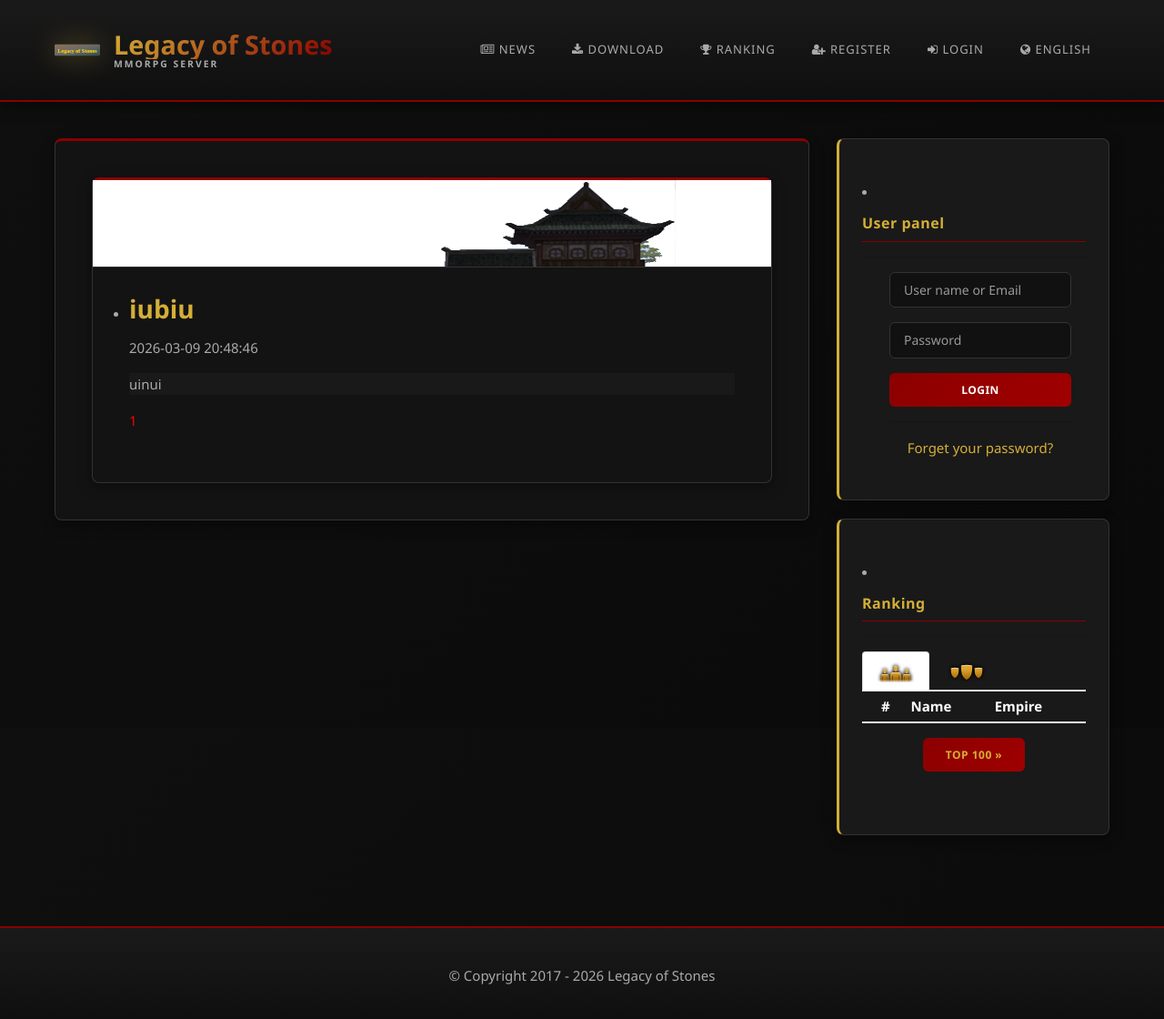
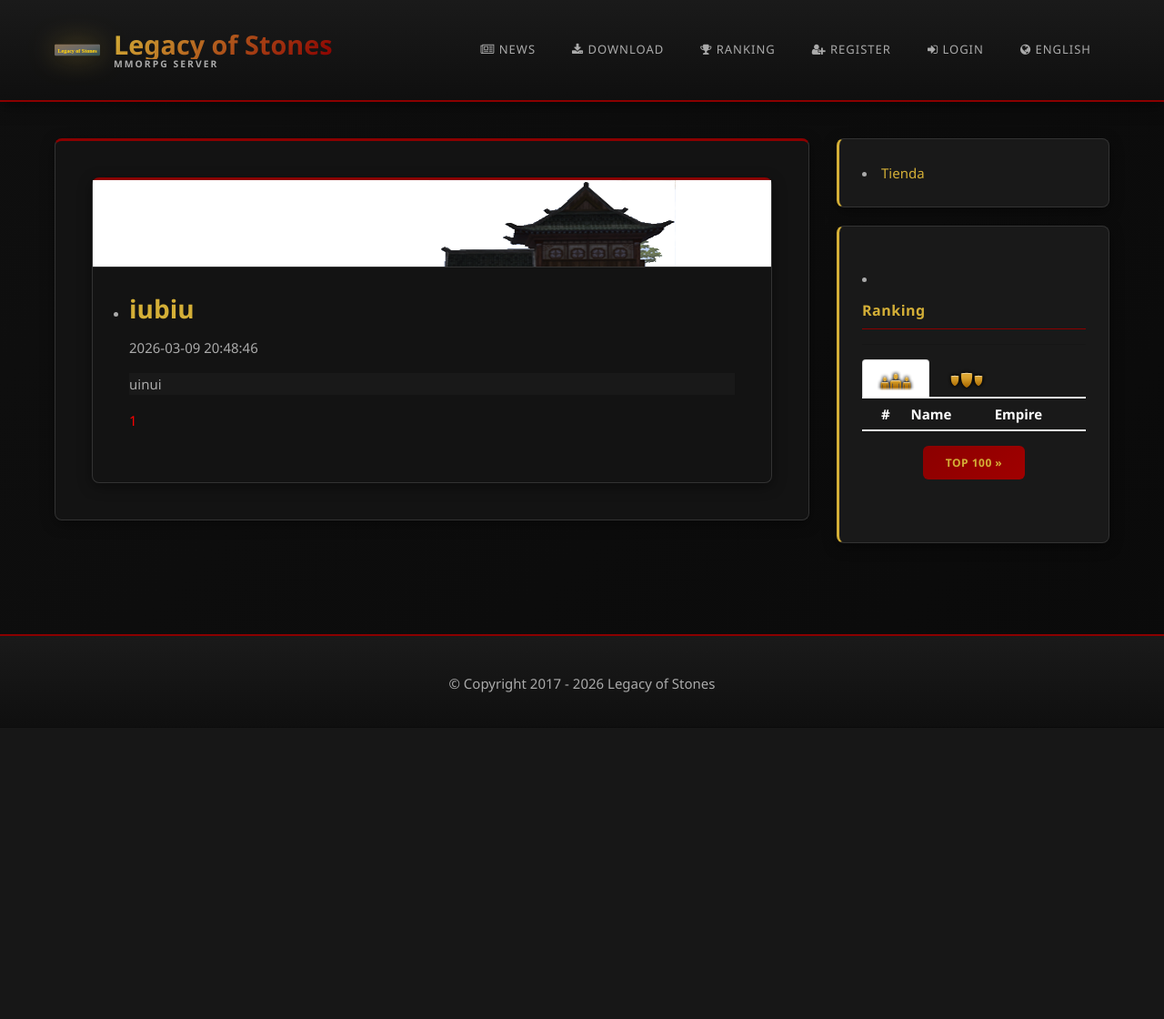
Before and after one commit to RyanCrew/LegacyofStones, a PHP site: page / in a window 1280 px wide. Shown: the whole page at 91% size. After the commit the page ends 800 px from the top, so only its background shows below. Run offline with PHP 8.4, Linux system fonts and the light colour scheme; data comes from the database, SQL or seed files in the repository; data that the repository does not hold is empty.

Commit message:
Remove shopping bag icon and update itemshop link

```diff
--- a/include/sidebar/user.php
+++ b/include/sidebar/user.php
@@ -1,72 +1 @@
-<li class="widget-container widget-gw2-sidebar-link-two-part">
-	<div class="widget widget-wide mod mod-main">
-		<div class="bd eason">
-			<div class="top-sidebar"><h4 style="text-transform: none !important;"><?php print $lang['user-panel']; ?></h4></div>
-			<?php if($offline || !$database->is_loggedin()) { ?>
-			<hr>
-			<div class="row">
-				<div class="col-md-1"></div>
-				<div class="col-md-10">
-					<form class="form" role="form" method="post" action="<?php print $site_url; ?>users/login" accept-charset="UTF-8" id="login-nav">
-						<div class="form-group">
-							<input type="text" name="username" pattern=".{5,64}" maxlength="64" class="form-control" placeholder="<?php print $lang['user-name-or-email']; ?>" autocomplete="off" <?php if($offline) print 'disabled'; else print 'required'; ?>>
-						</div>
-						<div class="form-group">
-							<input type="password" name="password" pattern=".{5,16}" maxlength="16" class="form-control" placeholder="<?php print $lang['password']; ?>" <?php if($offline) print 'disabled'; else print 'required'; ?>>
-						</div>
-						<div class="form-group">
-							<input type="submit" class="btn btn-success btn-block" value="<?php print $lang['login']; ?>"<?php if($offline) print ' disabled'; ?>>
-						</div>
-					</form>
-					<?php if(!$offline) { ?>
-					<hr>
-					<center><a href="<?php print $site_url; ?>users/lost"><?php print $lang['forget-password']; ?></a></center>
-					<?php } ?>
-				</div>
-			</div>
-			<?php } else { ?>
-			<div class="list-group">
-				<?php if($web_admin) { ?>
-				<a href="<?php print $site_url; ?>admin" class="list-group-item list-group-item-action"><?php print $lang['administration']; ?></a>
-				<?php
-					if($web_admin>=$jsondataPrivileges['donate']) {
-						$count_donations = count(get_donations());
-						if($count_donations)
-						{
-				?>
-				<a href="<?php print $site_url; ?>admin/donatelist" class="list-group-item list-group-item-action"><?php print $lang['donatelist']; ?> <span class="tag tag-info tag-pill float-xs-right"><?php print $count_donations.' '.$lang['new-donations']; ?> </span></a>
-				<?php
-						}
-					}
-				}
-				?>
-				<a href="<?php print $site_url; ?>user/administration" class="list-group-item list-group-item-action"><?php print $lang['account-data']; ?></a>
-				<a href="<?php print $site_url; ?>user/characters" class="list-group-item list-group-item-action"><?php print $lang['chars-list']; ?></a>
-				<a href="<?php print $site_url; ?>user/redeem" class="list-group-item list-group-item-action"><?php print $lang['redeem-codes']; ?></a>
-				<?php if($jsondataFunctions['active-referrals']) { ?>
-				<a href="<?php print $site_url; ?>user/referrals" class="list-group-item list-group-item-action"><?php print $lang['referrals']; ?></a>
-				<?php } if($item_shop!="") { ?>
-				<a target='_blank' href="<?php print $item_shop; ?>" class="list-group-item list-group-item-action"><?php print $lang['item-shop']; ?></a>
-				<?php }
-					$vote4coins = file_get_contents('include/db/vote4coins.json');
-					$vote4coins = json_decode($vote4coins, true);
-
-					if(count($vote4coins))
-						print '<a href="'.$site_url.'user/vote4coins" class="list-group-item list-group-item-action">Vote4Coins</a>';
-
-					$donate = file_get_contents('include/db/donate.json');
-					$donate = json_decode($donate, true);
-
-					if(count($donate))
-						print '<a href="'.$site_url.'user/donate" class="list-group-item list-group-item-action">'.$lang['donate'].'</a>';
-				?>
-				<a href="<?php print $site_url; ?>user/itemshop" class="list-group-item list-group-item-action"><i class="fa fa-shopping-bag"></i> <?php print isset($lang['itemshop']) ? $lang['itemshop'] : 'Tienda'; ?></a>
-				<a href="<?php print $site_url; ?>users/logout" class="list-group-item list-group-item-action list-group-item-danger"><?php print $lang['logout']; ?></a>
-				<?php if($web_admin) { ?>
-				<a href="#" class="list-group-item list-group-item-action disabled"><?php print isset($lang['admin-level']) ? $lang['admin-level'] : 'Nivel de permisos'; ?> <?php print $web_admin; ?></a>
-				<?php } ?>
-			</div>
-			<?php } ?>
-		</div>
-	</div>
-</li>
+<li><a href="/user/itemshop">Tienda</a></li>
```
